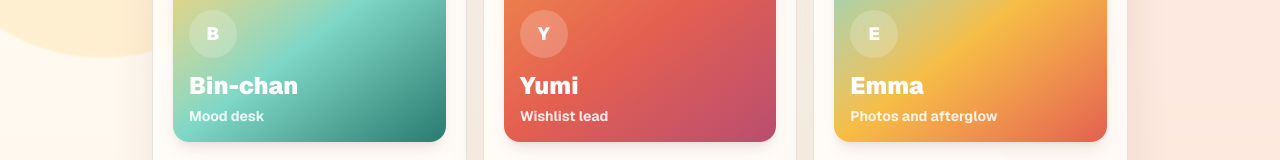
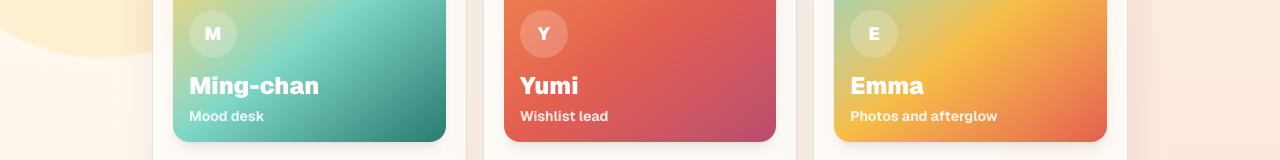
Before and after one commit to arayz4/taco-paraiso, a Next.js app: page /en/members in a window 1280 px wide. Shown: the part 936-1096 px from the top of the page. Built offline with nearby package versions, Linux system fonts and the light colour scheme; no server answers.

Commit message:
Rename Bin-chan to Ming-chan

```diff
--- a/src/messages/en.ts
+++ b/src/messages/en.ts
@@ -54,7 +54,7 @@ export const en = {
         note: "Good at turning a taste impression into one reliable line.",
       },
       {
-        name: "Bin-chan",
+        name: "Ming-chan",
         role: "Mood desk",
         favorite: "Comfort, lighting, tables worth staying at",
         note: "Looks for the reason a place feels like somewhere to return to.",
--- a/src/messages/ja.ts
+++ b/src/messages/ja.ts
@@ -54,7 +54,7 @@ export const ja = {
         note: "味の印象を短く残すのがうまい。だいたい信頼できる。",
       },
       {
-        name: "Bin-chan",
+        name: "Ming-chan",
         role: "ムード担当",
         favorite: "居心地、照明、長居できるテーブル",
         note: "うまいだけじゃなく、また来たくなる空気を見ている。",
```
